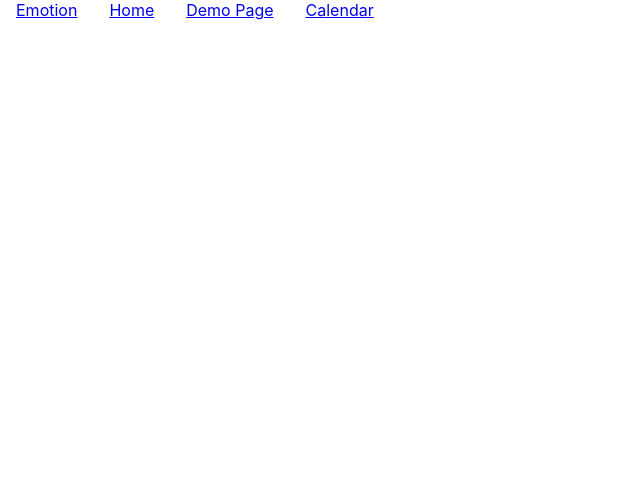
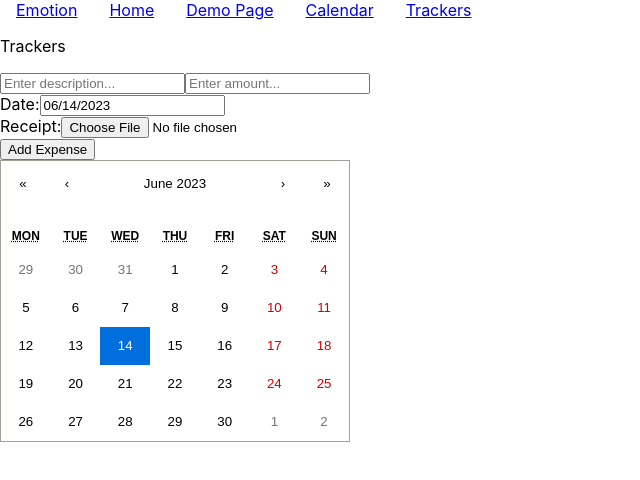
Before and after one commit to AS-EBaiden/Test1, a React (Create React App) app: page /trackers in a window 1280 px wide. Shown: the top 480 px of the page, without its empty margins (0-640 px from the left). Built offline with nearby package versions, Linux system fonts and the light colour scheme.

Commit message:
tracker set up

```diff
--- a/src/App.js
+++ b/src/App.js
@@ -3,6 +3,7 @@ import { BrowserRouter, Routes, Route, Navigate, Link } from "react-router-dom";
 import Calendar from "./pages/Calendar";
 import Demo from "./pages/Demo";
 import Emotion from "./pages/Emotion";
+import Trackers from "./pages/Trackers";
 
 function HomePage() {
   return <div className="page">🏠 Page</div>;
@@ -32,6 +33,11 @@ export default function App() {
             Calendar
           </Link>
         </span>
+        <span style={{ padding: "1em" }}>
+          <Link to="/trackers" className="link">
+            Trackers
+          </Link>
+        </span>
 
         {/* <Link to="/applet" className="link">
           Applet
@@ -45,6 +51,7 @@ export default function App() {
         <Route path="/demo" element={<Demo />} />
         <Route path="/calendar" element={<Calendar />} />
         <Route path="/emotion" element={<Emotion />} />
+        <Route path="/trackers" element={<Trackers />} />
         {/* <Route path="/404" element={<NotFoundPage />} />
         <Route path="/apple">
           <Route path="/" element={<ApplePage />} />
--- /dev/null
+++ b/src/pages/Trackers.js
@@ -0,0 +1,157 @@
+import React, { useState, useEffect } from "react";
+import DatePicker from "react-datepicker";
+import "react-datepicker/dist/react-datepicker.css";
+import { Calendar as ReactCalendar } from "react-calendar";
+import "react-calendar/dist/Calendar.css";
+
+function ExpenseForm({ onExpenseSubmit, expense }) {
+  const [description, setDescription] = useState("");
+  const [amount, setAmount] = useState("");
+  const [date, setDate] = useState(new Date());
+  const [receipt, setReceipt] = useState("");
+  const [receiptPreview, setReceiptPreview] = useState("");
+
+  useEffect(() => {
+    if (expense) {
+      setDescription(expense.description);
+      setAmount(expense.amount.toFixed(2));
+      setDate(new Date(expense.date));
+      setReceipt(expense.receipt);
+      setReceiptPreview(expense.receiptPreview);
+    }
+  }, [expense]);
+
+  const handleSubmit = (e) => {
+    e.preventDefault();
+    if (!description || !amount) return;
+    const newExpense = {
+      description,
+      amount: parseFloat(amount),
+      date,
+      receipt: receipt.name,
+      receiptPreview,
+    };
+    onExpenseSubmit(newExpense, expense ? expense.id : null);
+    setDescription("");
+    setAmount("");
+    setDate(new Date());
+    setReceipt("");
+    setReceiptPreview("");
+  };
+
+  const handleReceiptChange = (e) => {
+    const file = e.target.files[0];
+    if (file) {
+      setReceipt(file);
+      setReceiptPreview(URL.createObjectURL(file));
+    }
+  };
+
+  return (
+    <form onSubmit={handleSubmit}>
+      <input
+        type="text"
+        placeholder="Enter description..."
+        value={description}
+        onChange={(e) => setDescription(e.target.value)}
+      />
+      <input
+        type="number"
+        step="0.01"
+        placeholder="Enter amount..."
+        value={amount}
+        onChange={(e) => setAmount(e.target.value)}
+      />
+      <div>
+        <label>Date:</label>
+        <DatePicker selected={date} onChange={(date) => setDate(date)} />
+      </div>
+      <div>
+        <label>Receipt:</label>
+        <input type="file" onChange={handleReceiptChange} />
+        {receiptPreview && (
+          <div>
+            <a href={receiptPreview} target="_blank" rel="noopener noreferrer">
+              <img
+                src={receiptPreview}
+                alt="Receipt Thumbnail"
+                width="80"
+                height="80"
+              />
+            </a>
+          </div>
+        )}
+      </div>
+      <button type="submit">
+        {expense ? "Update Expense" : "Add Expense"}
+      </button>
+    </form>
+  );
+}
+
+function Trackers() {
+  const [expenses, setExpenses] = useState([]);
+  const [selectedDate, setSelectedDate] = useState(new Date());
+
+  const handleExpenseSubmit = (expense, id) => {
+    if (id) {
+      const updatedExpenses = expenses.map((item) =>
+        item.id === id ? { ...item, ...expense } : item
+      );
+      setExpenses(updatedExpenses);
+    } else {
+      const newExpense = {
+        ...expense,
+        id: Date.now(),
+        // id: expenses.length + 1,
+        date: expense.date.toString(),
+      };
+      const updatedExpenses = [...expenses, newExpense];
+      setExpenses(updatedExpenses);
+    }
+  };
+
+  const handleDateChange = (date) => {
+    setSelectedDate(date);
+  };
+
+  const tileContent = ({ date }) => {
+    const formattedDate = date.toDateString();
+    const hasExpense = expenses.some(
+      (expense) => new Date(expense.date).toDateString() === formattedDate
+    );
+    return hasExpense ? <div className="expense-dot">•</div> : null;
+  };
+
+  const filteredExpenses = expenses.filter(
+    (expense) =>
+      new Date(expense.date).toDateString() === selectedDate.toDateString()
+  );
+
+  return (
+    <div className="App">
+      {/* <h1>Expense Tracker</h1> */}
+
+      <div>
+        <p>Trackers</p>
+        <ExpenseForm onExpenseSubmit={handleExpenseSubmit} />
+        <div>
+          <div>
+            <ReactCalendar
+              onChange={handleDateChange}
+              value={selectedDate}
+              tileContent={tileContent}
+            />
+          </div>
+          <ul>
+            {filteredExpenses.map((expense) => (
+              <li key={expense.id}>{expense.description}</li>
+            ))}
+          </ul>
+        </div>
+      </div>
+    </div>
+  );
+}
+
+export default Trackers;
```
